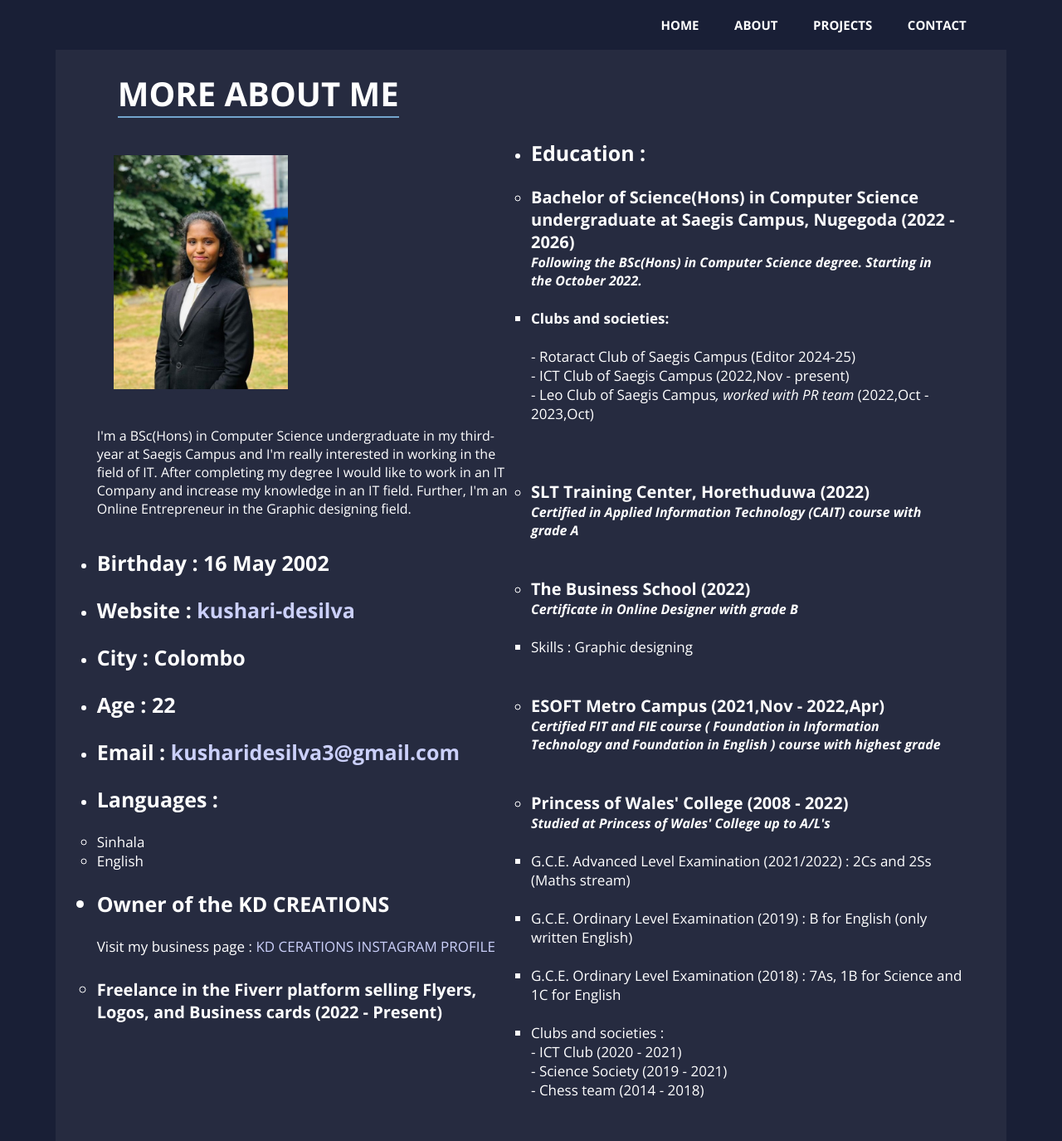
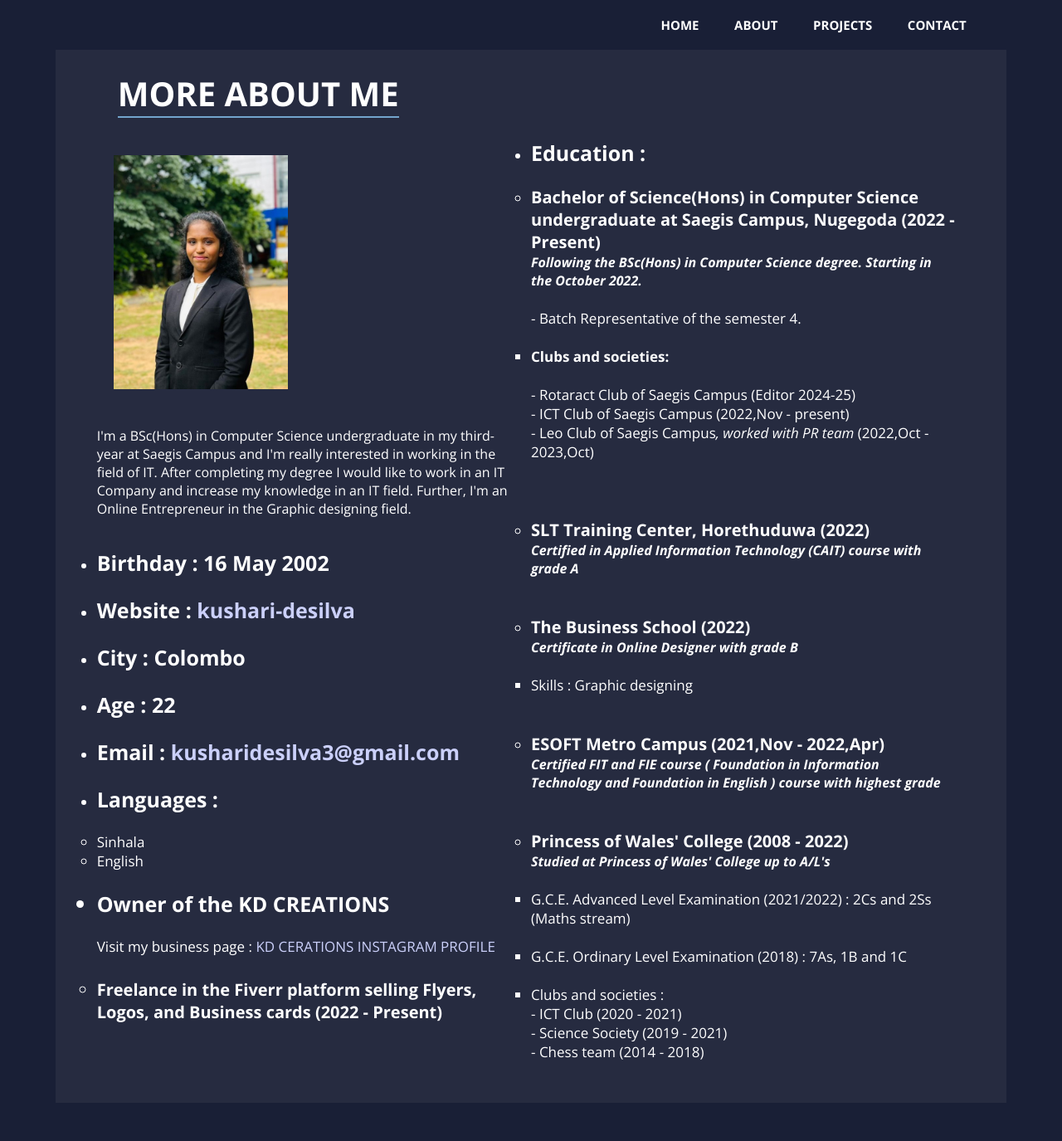
Before and after one commit to kusharidesilva/My-new-portfolio, a plain HTML site: page more-about-me.html in a window 1280 px wide. Shown: the whole page at 83% size. After the commit the page ends 1339 px from the top, so only its background shows below. Drawn offline with nearby package versions, Linux system fonts and the light colour scheme.

Commit message:
update about me

```diff
--- a/more-about-me.html
+++ b/more-about-me.html
@@ -105,11 +105,12 @@
                         <ul><br>
 
                             <li>
-                                <h4>Bachelor of Science(Hons) in Computer Science undergraduate at Saegis Campus, Nugegoda (2022 - 2026)</h4>
+                                <h4>Bachelor of Science(Hons) in Computer Science undergraduate at Saegis Campus, Nugegoda (2022 - Present)</h4>
 
 
                                 <p><b><i>Following the BSc(Hons) in Computer Science degree. Starting in the October 2022.</i></b>
-                                </p>
+                                </p><br>
+                                - Batch Representative of the semester 4.
 
                                 <ul><br>
                                     <li>
@@ -166,13 +167,12 @@
                                 <li>
                                     G.C.E. Advanced Level Examination (2021/2022) : 2Cs and 2Ss (Maths stream)
                                 </li><br>
-                                <li>
+                                <!-- <li>
                                     G.C.E. Ordinary Level Examination (2019) : B for English (only written
                                     English)
-                                </li><br>
+                                </li><br> -->
                                 <li>
-                                    G.C.E. Ordinary Level Examination (2018) : 7As, 1B for Science and 1C for
-                                    English
+                                    G.C.E. Ordinary Level Examination (2018) : 7As, 1B and 1C
                                 </li><br>
 
 
```
Also changed, not shown: index.html (+1 -1 lines).
